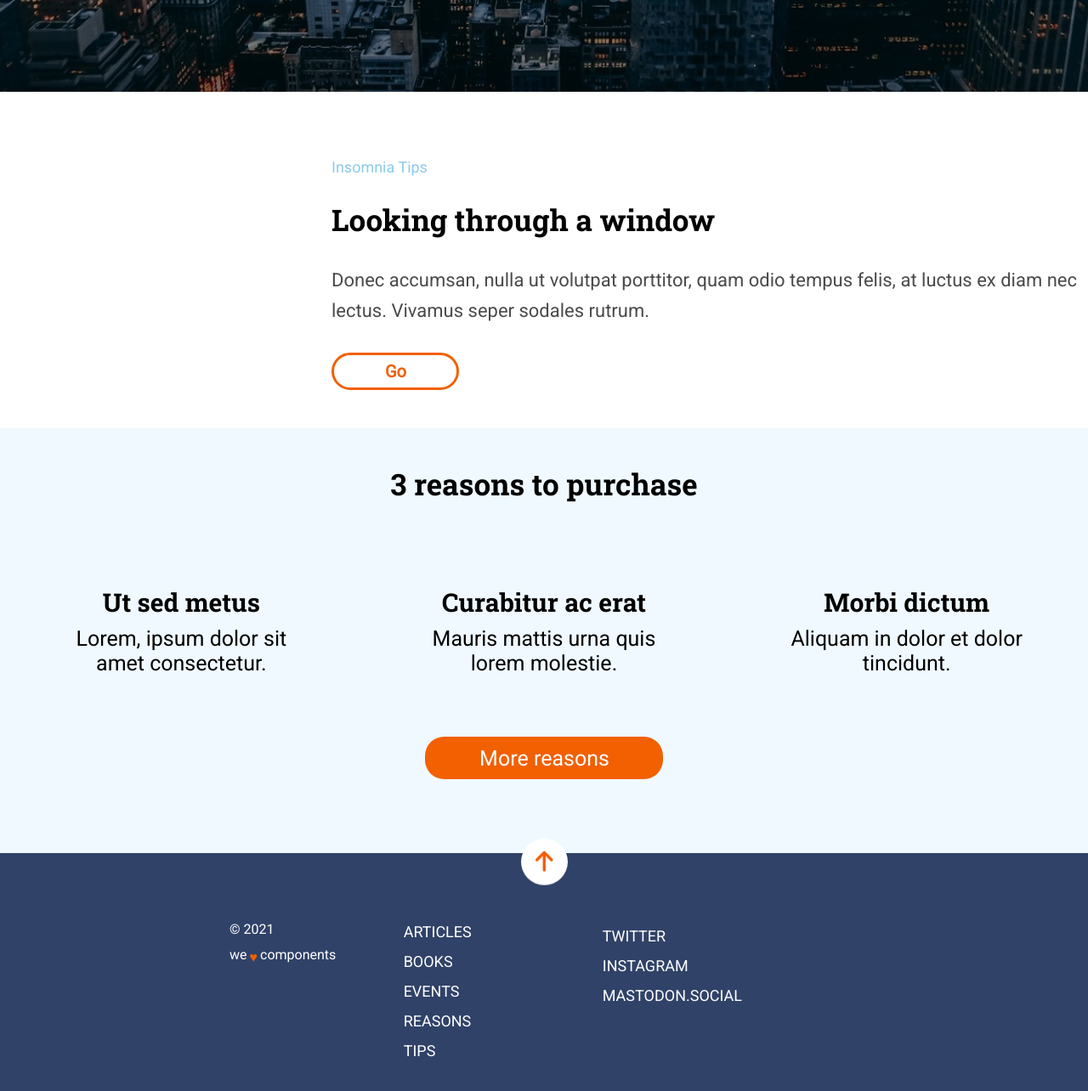
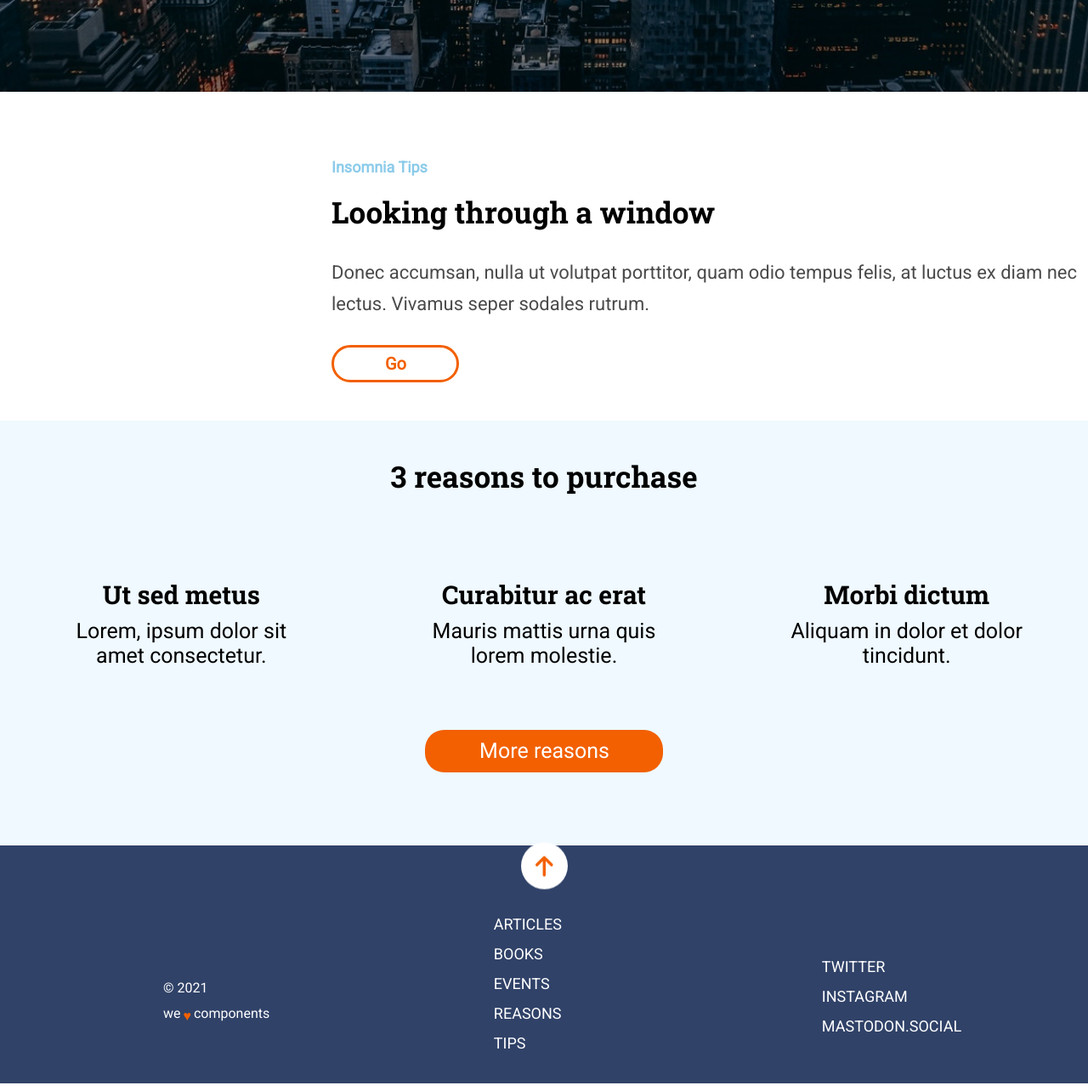
Before and after one commit to Martarubio93/Anonymous-Proxy, a website: page src/html/index.html in a window 1280 px wide. Shown: the part 692-1976 px from the top of the page at 85% size. Drawn offline with nearby package versions, Linux system fonts and the light colour scheme; files that its build step writes are made by us from their sources; files whose address does not match are found by name.

Commit message:
correction

```diff
--- a/src/html/partials/footer.html
+++ b/src/html/partials/footer.html
@@ -17,7 +17,9 @@
         <li ><a class="secondbox__link" href="https://adalab.es/">Mastodon.social</a></li>
     </ul>
 </nav>
-</section>
-<section class="small">
+
+<article class="small">
 <small class="small__year">&copy; 2021</small>
 <smal class="small__components">we <span class="small__components--heart">&hearts;</span>components</small>
+</article>
+</section>
--- a/src/html/partials/hero.html
+++ b/src/html/partials/hero.html
@@ -1,5 +1,5 @@
 <a id="header"><div class="hero"></a>
-    <h1 class="hero__title" >ANONYMOUS PROXY</h1>
+    <h1 class="hero__title" >Anonymous proxy</h1>
     <p class="hero__title--text">In hac habitasse platea dictumst.</p>
     <a class="arrowdown" href="#reasons"><img class="arrowdown__image" src="./assets/images/ico-scroll-down.svg" alt="reasons"></a>
 </div>
--- a/src/html/partials/tips.html
+++ b/src/html/partials/tips.html
@@ -1,5 +1,5 @@
 <section class="tips">
-  <smal class="tips__small">Insomnia Tips</smal>
+  <h6 class="tips__smalltitle">Insomnia tips</h6>
   <h2 class="tips__title">Looking through a window</h2>
   <p class="tips__title--text">
     Donec accumsan, nulla ut volutpat porttitor, quam odio tempus felis, at
--- a/src/scss/core/_variables.scss
+++ b/src/scss/core/_variables.scss
@@ -20,7 +20,7 @@ $iceBlue: #eff9ff;
     padding-top: 20px;
     display: flex;
     flex-direction: row;
-    justify-content: flex-end;
+    justify-content: space-evenly;
   }
 }
 
--- a/src/scss/layout/_footer.scss
+++ b/src/scss/layout/_footer.scss
@@ -33,7 +33,6 @@
     @media all and (min-width: 1200px) {
       width: 55px;
       height: 55px;
-      transform: translateY(-35px);
     }
   }
 }
@@ -43,17 +42,16 @@
 }
 
 .firstbox {
+  @media all and (min-width: 768px) {
+    order: 2;
+  }
   &__link {
     @include footer-link;
+    @media all and (min-width: 768px) { display: inline-flex;
+    margin-right: 150px;}
 
-    @media all and (min-width: 768px) {
-      display: inline-flex;
-      transform: translateX(-170px);
-      margin-right: 90px;
-      @media all and (min-width: 1200px) {
-        transform: translate(-450px);
-        font-size: 18px;
-      }
+    @media all and (min-width: 1200px) {
+      font-size: 18px;
     }
   }
 }
@@ -64,7 +62,7 @@
   align-items: center;
   margin-top: 30px;
   @media all and (min-width: 768px) {
-    margin-top: -60px;
+    order: 3;
   }
 
   &__link {
@@ -72,11 +70,10 @@
 
     @media all and (min-width: 768px) {
       display: inline-flex;
-      transform: translateX(-80px);
-      @media all and (min-width: 1200px) {
-        transform: translateX(-400px);
-        font-size: 18px;
-      }
+    }
+
+    @media all and (min-width: 1200px) {
+      font-size: 18px;
     }
   }
 }
@@ -88,12 +85,8 @@
   align-items: center;
   margin-top: 50px;
   @media all and (min-width: 768px) {
-    transform: translateY(-230px);
-    margin-right: 500px;
-    margin-top: 70px;
+    order: 1;
     @media all and (min-width: 1200px) {
-      margin-right: 550px;
-      margin-top: 60px;
     }
   }
 
--- a/src/scss/layout/_hero.scss
+++ b/src/scss/layout/_hero.scss
@@ -18,6 +18,7 @@
     font-weight: bold;
     margin: 240px 0 10px 15px;
     color: $Maintext;
+    text-transform: uppercase;
     @media (min-width: 768px) {
       width: 690px;
       height: 212px;
--- a/src/scss/layout/_reasons.scss
+++ b/src/scss/layout/_reasons.scss
@@ -8,7 +8,6 @@
   grid-template-columns: 1fr;
   grid-template-rows: 1fr 1fr 1fr 1fr 1fr;
   @media all and (min-width: 768px) {
-    width: 100%;
     height: 400px;
     grid-template-columns: 1fr 1fr 1fr;
     grid-template-rows: 1fr 1fr 1fr;
--- a/src/scss/layout/_tips.scss
+++ b/src/scss/layout/_tips.scss
@@ -12,14 +12,14 @@
     padding-top: 70px;
   }
 
-  &__small {
+  &__smalltitle {
     color: $Lightblue;
-    width: 90px;
     height: 30px;
     margin: 0 200px 1px 0;
     font-family: $font-main;
-    font-size: 14px;
+    font-size: 10px;
     line-height: 2.14;
+    text-transform: capitalize;
     @media all and (min-width: 1200px) {
       font-size: 18px;
     }
```
